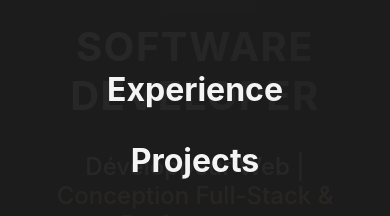
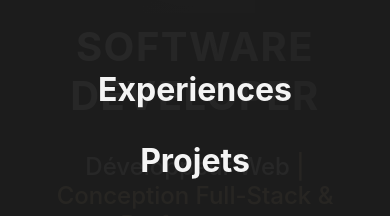
Before and after one commit to J-Banno/portfolio_next.js, a Next.js app: page / in a window 390 px wide. Both pictures are taken after a click on the button "Toggle menu". Shown: the part 242-458 px from the top of the page. Built offline with nearby package versions, Linux system fonts and the light colour scheme; no server answers.

Commit message:
fix(header): change name menu language and mobile

```diff
--- a/src/components/Header.tsx
+++ b/src/components/Header.tsx
@@ -48,7 +48,7 @@ export default function Header() {
                 </button>
               </Dialog.Close>
               <ul className="mobile-nav-links">
-                {["experience", "projects", "compétences", "contact"].map(
+                {["experiences", "projets", "compétences", "contact"].map(
                   (item) => (
                     <li key={item}>
                       <Dialog.Close asChild>
```
